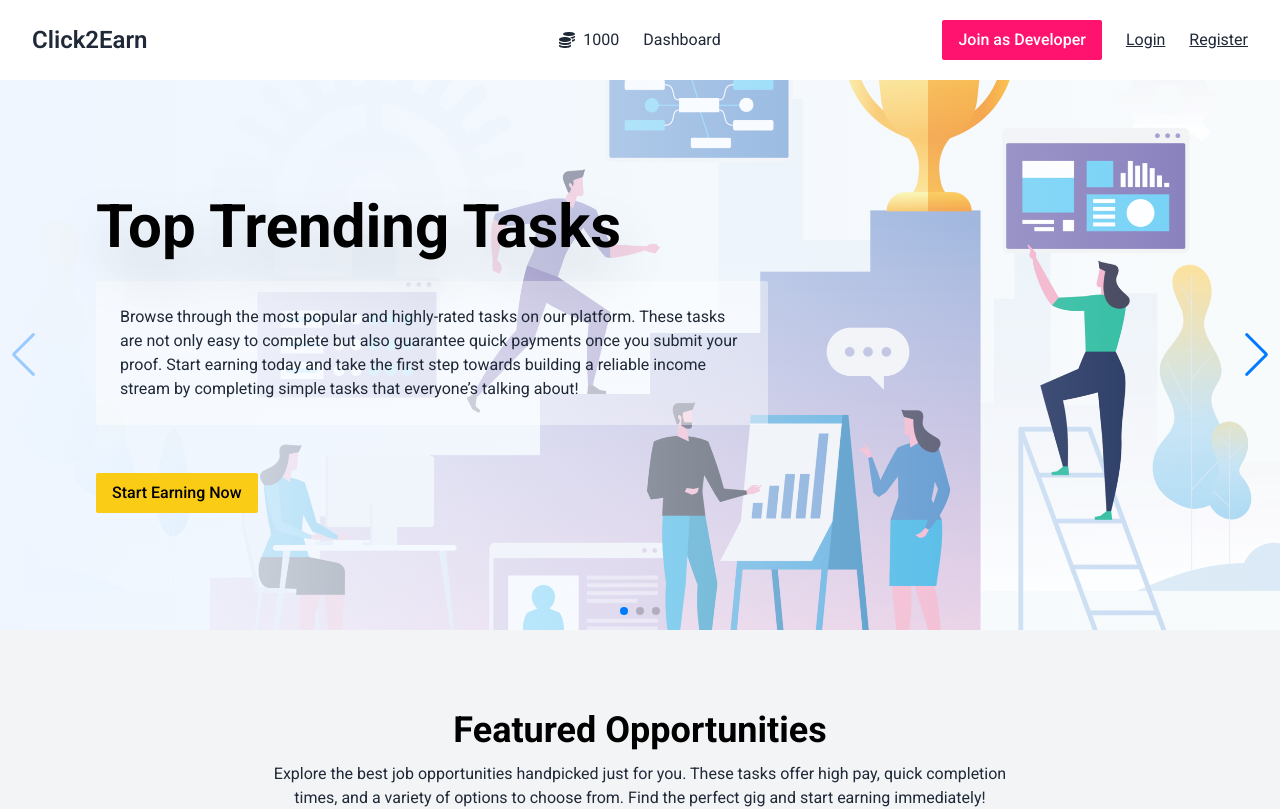
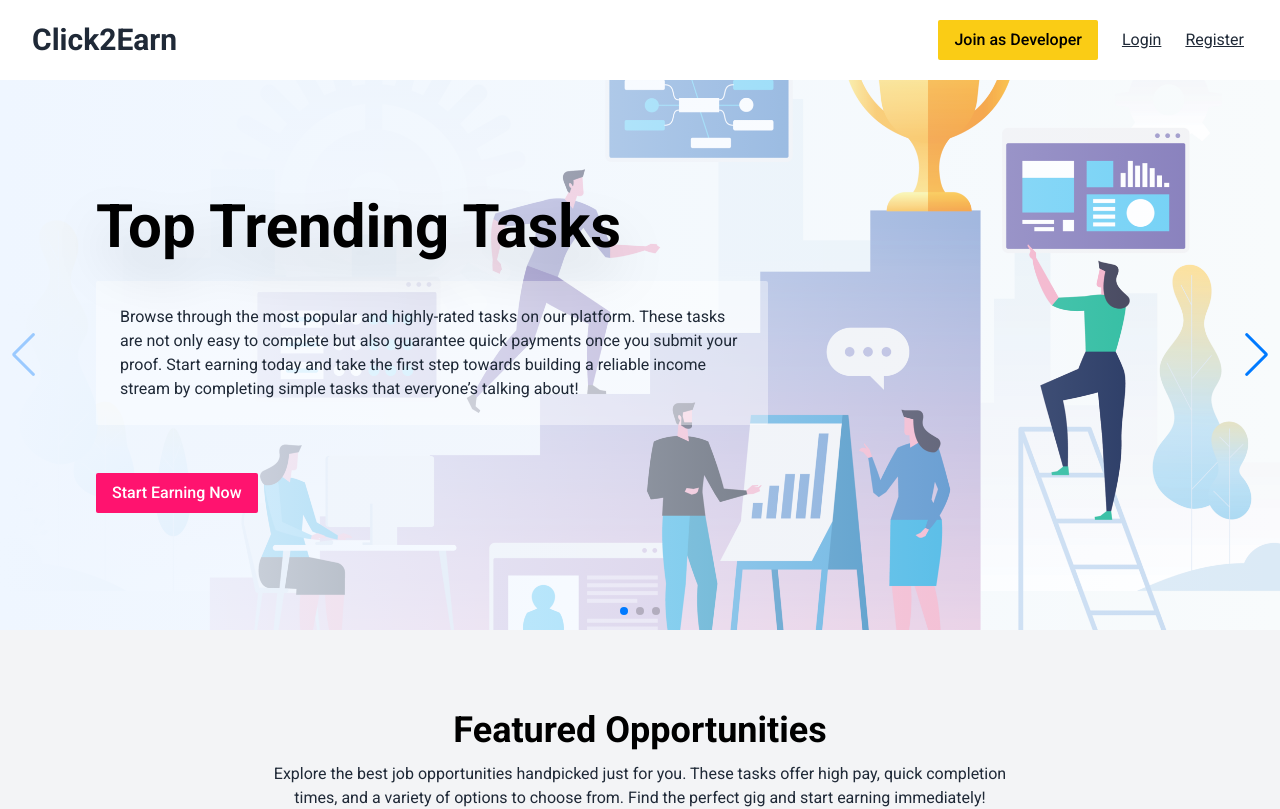
Before and after one commit to Ashiqur1819/Click2Earn-Client-Side, a React (Vite) app: page / in a window 1280 px wide. Shown: the top 809 px of the page. Built offline with nearby package versions, Linux system fonts and the light colour scheme; no server answers.

Commit message:
Done navbar element for login and logout user

```diff
--- a/src/components/Buttons/PrimaryButton.jsx
+++ b/src/components/Buttons/PrimaryButton.jsx
@@ -1,7 +1,7 @@
 const PrimaryButton = ({ label }) => {
   return (
     <div>
-      <button className="bg-bg-tertiary px-4 py-2 rounded-sm text-white font-medium transition-all hover:bg-[#e6025b]">
+      <button className="bg-yellow-400 px-4 py-2 rounded-sm text-black font-medium transition-all hover:bg-amber-400">
         {label}
       </button>
     </div>
--- a/src/components/Buttons/SecondaryButton.jsx
+++ b/src/components/Buttons/SecondaryButton.jsx
@@ -3,7 +3,7 @@
 const SecondaryButton = ({label}) => {
     return (
       <div>
-        <button className="bg-yellow-400 px-4 py-2 rounded-sm text-black font-medium transition-all hover:bg-amber-500">
+        <button className="bg-bg-tertiary px-4 py-2 rounded-sm text-white font-medium transition-all hover:bg-[#e60060]">
           {label}
         </button>
       </div>
--- a/src/components/FeaturedJobCard/FeaturedJobCard.jsx
+++ b/src/components/FeaturedJobCard/FeaturedJobCard.jsx
@@ -1,5 +1,4 @@
-import { FaCoins } from "react-icons/fa";
-import PrimaryButton from "../Buttons/PrimaryButton";
+import SecondaryButton from "../Buttons/SecondaryButton";
 
 
 const FeaturedJobCard = () => {
@@ -29,7 +28,7 @@ const FeaturedJobCard = () => {
             <h3 className="text-2xl md:text-3xl font-medium text-text-primary">
               $0.100
             </h3>
-            <PrimaryButton label="View Details"></PrimaryButton>
+            <SecondaryButton label="View Details"></SecondaryButton>
           </div>
         </div>
       </div>
--- a/src/pages/Home/Carousel.jsx
+++ b/src/pages/Home/Carousel.jsx
@@ -13,7 +13,7 @@ import SecondaryButton from "../../components/Buttons/SecondaryButton";
 
 const Carousel = () => {
   return (
-    <div>
+    <div className="relative z-0">
       <Swiper
         cssMode={true}
         navigation={true}
--- a/src/pages/Home/FeaturedJobs.jsx
+++ b/src/pages/Home/FeaturedJobs.jsx
@@ -1,3 +1,4 @@
+import PrimaryButton from "../../components/Buttons/PrimaryButton";
 import SecondaryButton from "../../components/Buttons/SecondaryButton";
 import FeaturedJobCard from "../../components/FeaturedJobCard/FeaturedJobCard";
 
@@ -19,7 +20,7 @@ const FeaturedJobs = () => {
           <FeaturedJobCard></FeaturedJobCard>
         </div>
         <div className="flex items-center justify-center mt-12">
-          <SecondaryButton label="View All Opportunities"></SecondaryButton>
+          <PrimaryButton label="View All Opportunities"></PrimaryButton>
         </div>
       </div>
     );
--- a/src/provider/AuthProvider.jsx
+++ b/src/provider/AuthProvider.jsx
@@ -10,6 +10,7 @@ import {
   signOut,
   updateProfile,
 } from "firebase/auth";
+import { toast } from "react-toastify";
 
 
 export const AuthContext = createContext();
@@ -41,6 +42,7 @@ const AuthProvider = ({ children }) => {
   const logOut = () => {
     signOut(auth).then((result) => {
       setUser(result);
+      toast.success("Logout Successful!")
       return;
     });
   };
@@ -68,7 +70,6 @@ const AuthProvider = ({ children }) => {
     };
   }, []);
 
-
   const authInfo = {
     createNewUser,
     userLogin,
--- a/src/shared/Navbar.jsx
+++ b/src/shared/Navbar.jsx
@@ -1,9 +1,14 @@
 import { Link, NavLink } from "react-router-dom";
 import PrimaryButton from "../components/Buttons/PrimaryButton";
 import { FaCoins } from "react-icons/fa";
+import useAuth from "../hooks/useAuth";
+import SecondaryButton from "../components/Buttons/SecondaryButton";
 
 
 const Navbar = () => {
+
+  const { user, logOut } = useAuth();
+
     return (
       <div className="navbar bg-white px-4 md:px-6 lg:px-8 py-5">
         <div className="navbar-start">
@@ -26,42 +31,152 @@ const Navbar = () => {
             </div>
             <ul
               tabIndex={0}
-              className="menu menu-sm dropdown-content bg-base-100 rounded-box z-[1] mt-3 w-52 p-2 shadow"
+              className=" menu-sm dropdown-content bg-white rounded-sm z-[1] mt-3 w-52 p-2 shadow"
             >
+              {user?.email && (
                 <li>
                   <button className="flex items-center gap-2">
                     <FaCoins></FaCoins> 1000
                   </button>
                 </li>
+              )}
+              {user?.email && (
                 <li>
                   <NavLink>Dashboard</NavLink>
                 </li>
+              )}
+              <li>
+                <Link to="https://github.com/Programming-Hero-Web-Course4/b10a12-client-side-Ashiqur1819" target="_blank">
+                  <PrimaryButton
+                    className="h-full"
+                    label="Join as Developer"
+                  ></PrimaryButton>
+                </Link>
+              </li>
+              {/* <li>
+                {user?.email ? (
+                  <Link to="/">
+                    <button
+                      onClick={logOut}
+                      className="bg-red-600 px-4 py-2 rounded-sm text-white font-medium transition-all hover:bg-red-700"
+                    >
+                      Logout
+                    </button>
+                  </Link>
+                ) : (
+                  <Link to="/login">
+                    <button className="underline">Login</button>
+                  </Link>
+                )}
+              </li>
+              <li>
+                {user?.email ? (
+                  <Link to="register">
+                    <img
+                      src={user?.photoURL}
+                      className="w-10"
+                      referrerPolicy="no-referrer"
+                      alt=""
+                    />
+                  </Link>
+                ) : (
+                  <Link to="register">
+                    <button className="underline">Register</button>
+                  </Link>
+                )}
+              </li> */}
             </ul>
           </div>
-          <a className="text-2xl font-semibold">Click2Earn</a>
+          <Link to="/">
+            <span className="text-3xl font-bold">Click2Earn</span>
+          </Link>
         </div>
-        <div className="navbar-center hidden lg:flex">
-          <ul className="menu-horizontal gap-6 px-1">
+        <div className="navbar-end hidden lg:flex">
+          <ul className="menu-horizontal gap-6 px-1 items-center">
+            {user?.email && (
               <li>
                 <button className="flex items-center gap-2">
                   <FaCoins></FaCoins> 1000
                 </button>
               </li>
+            )}
+            {user?.email && (
               <li>
-              <NavLink to="/dashboard">Dashboard</NavLink>
+                <NavLink>Dashboard</NavLink>
+              </li>
+            )}
+            <li>
+              <Link to="https://github.com/Programming-Hero-Web-Course4/b10a12-client-side-Ashiqur1819" target="_blank">
+                <PrimaryButton label="Join as Developer"></PrimaryButton>
+              </Link>
+            </li>
+            <li>
+              {user?.email ? (
+                <Link to="/">
+                  <button
+                    onClick={logOut}
+                    className="bg-red-600 px-4 py-2 rounded-sm text-white font-medium transition-all hover:bg-red-700"
+                  >
+                    Logout
+                  </button>
+                </Link>
+              ) : (
+                <Link to="/login">
+                  <button className="underline">Login</button>
+                </Link>
+              )}
+            </li>
+            <li>
+              {user?.email ? (
+                <Link to="register">
+                  <img
+                    src={user?.photoURL}
+                    className="w-10"
+                    referrerPolicy="no-referrer"
+                    alt=""
+                  />
+                </Link>
+              ) : (
+                <Link to="register">
+                  <button className="underline">Register</button>
+                </Link>
+              )}
             </li>
           </ul>
         </div>
-        <div className="navbar-end gap-6">
-          <Link>
-            <PrimaryButton label="Join as Developer"></PrimaryButton>
+        <div className="navbar-end flex items-center gap-6 lg:hidden">
+          <div>
+            {user?.email ? (
+              <Link to="register">
+                <img
+                  src={user?.photoURL}
+                  className="w-10"
+                  referrerPolicy="no-referrer"
+                  alt=""
+                />
               </Link>
-          <Link to="/login">
-            <button className="underline">Login</button>
-          </Link>
+            ) : (
               <Link to="register">
                 <button className="underline">Register</button>
               </Link>
+            )}
+          </div>
+          <div>
+            {user?.email ? (
+              <Link to="/">
+                <button
+                  onClick={logOut}
+                  className="bg-red-600 px-4 py-2 rounded-sm text-white font-medium transition-all hover:bg-red-700"
+                >
+                  Logout
+                </button>
+              </Link>
+            ) : (
+              <Link to="/login">
+                <SecondaryButton label="Login"></SecondaryButton>
+              </Link>
+            )}
+          </div>
         </div>
       </div>
     );
```
Lines whose indentation alone changed are shown as unchanged.
